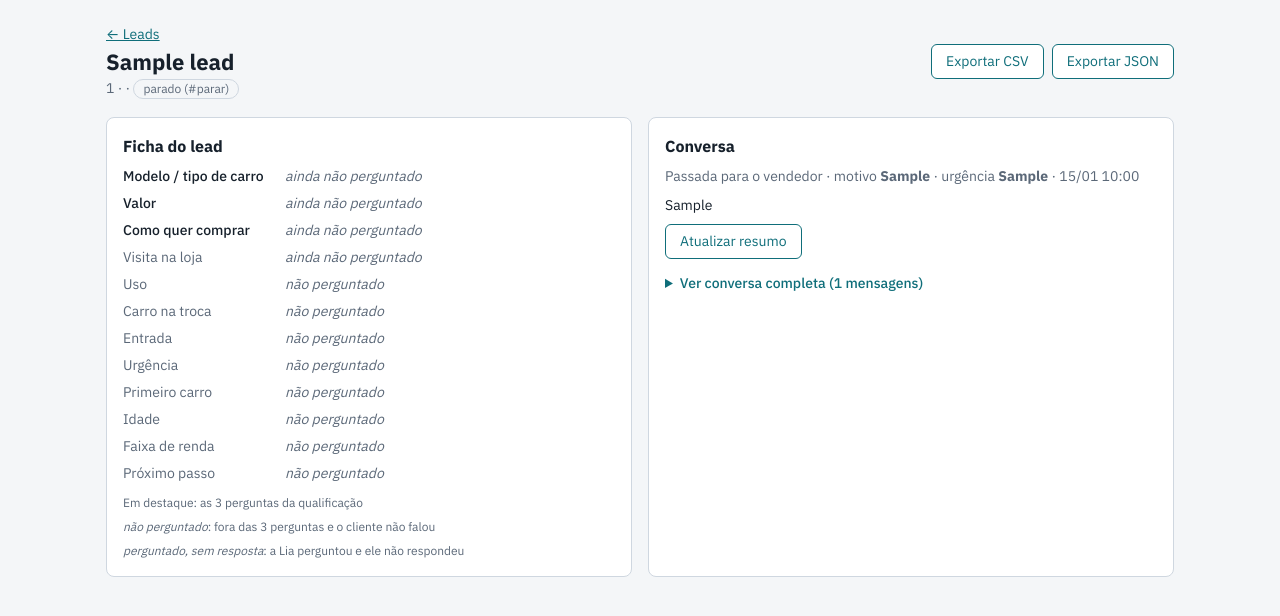
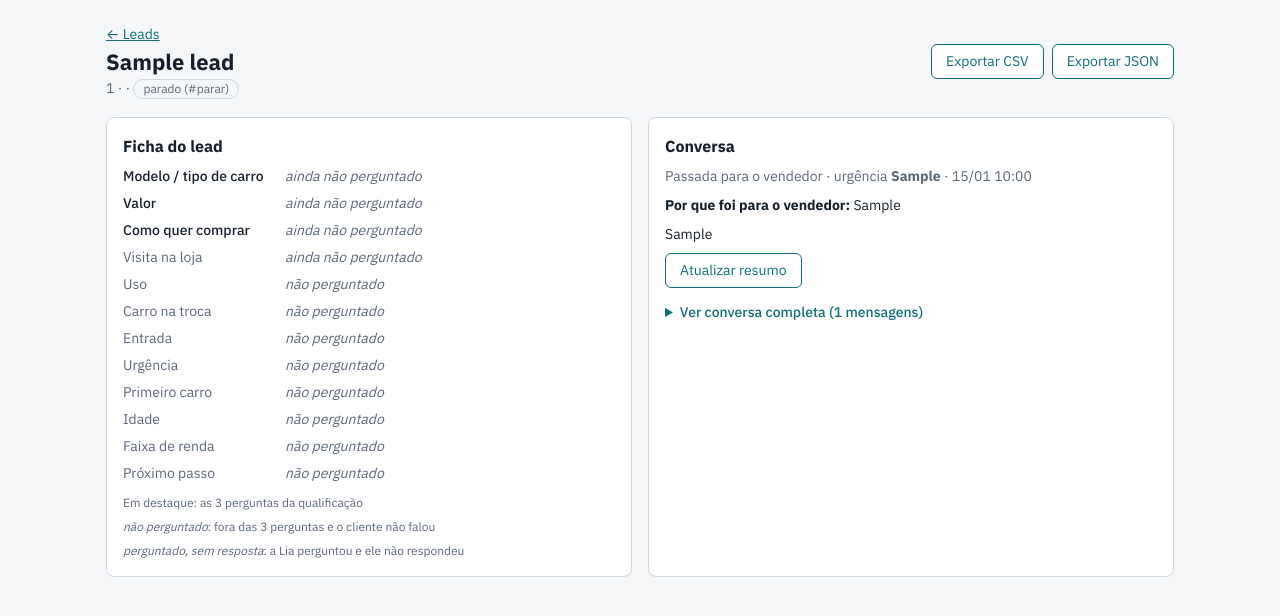
Before and after one commit to cauagabriel814/desafio-autoconf, a FastAPI app: page /painel/lead/1 in a window 1280 px wide. Shown: the part 50-666 px from the top of the page. Run offline with FastAPI, Linux system fonts and the light colour scheme; tables that the repository leaves empty hold one stand-in row (values such as "Sample post").

Commit message:
Tela do lead e exportação mostram o motivo em linguagem clara

```diff
--- a/app/exportar.py
+++ b/app/exportar.py
@@ -3,6 +3,7 @@
 import csv
 import io
 import json
+from app.agente.ficha import motivo_legivel
 
 # Ficha plana usada no CSV/JSON genérico
 CAMPOS = [
@@ -102,7 +103,7 @@ def ficha_plana(lead: dict) -> dict:
         nome=nome,
         canal=CANAL_ROTULO.get(lead["canal"], lead["canal"]),
         status={"humano": "com vendedor", "bot": "em atendimento", "parado": "parado"}.get(lead["status"], lead["status"]),
-        motivo_transferencia=(transf.get("motivo") or "").replace("_", " ") or None,
+        motivo_transferencia=motivo_legivel(transf.get("motivo")) or None,
         resumo=transf.get("resumo"),
         titulo=titulo_negocio(ficha),
     )
--- a/app/telas/__init__.py
+++ b/app/telas/__init__.py
@@ -15,6 +15,9 @@ from app.exportar import CAMPOS, FORMATOS, MAPEAMENTOS
 
 router = APIRouter()
 templates = Jinja2Templates(directory=Path(__file__).parent / "templates")
+from app.agente.ficha import motivo_legivel  # noqa: E402
+
+templates.env.globals["motivo_legivel"] = motivo_legivel
 
 
 _CSS = Path(__file__).parent / "static" / "estilo.css"
--- a/app/telas/templates/lead.html
+++ b/app/telas/templates/lead.html
@@ -51,8 +51,9 @@
     <h2>Conversa</h2>
     <div class="resumo-caixa">
       {% if t %}
-        <p class="sub" style="margin:0">Passada para o vendedor · motivo <b>{{ t.motivo.replace('_', ' ') }}</b> ·
-          urgência <b>{{ t.urgencia }}</b> · {{ t.criado_em.strftime('%d/%m %H:%M') }}</p>
+        <p class="sub" style="margin:0">Passada para o vendedor · urgência <b>{{ t.urgencia }}</b> ·
+          {{ t.criado_em.strftime('%d/%m %H:%M') }}</p>
+        <p class="resumo" style="margin:0"><b>Por que foi para o vendedor:</b> {{ motivo_legivel(t.motivo) }}</p>
       {% endif %}
       <p class="resumo" id="resumo">{{ resumo or 'Ainda não há resumo desta conversa.' }}</p>
       <div class="linha">
```
